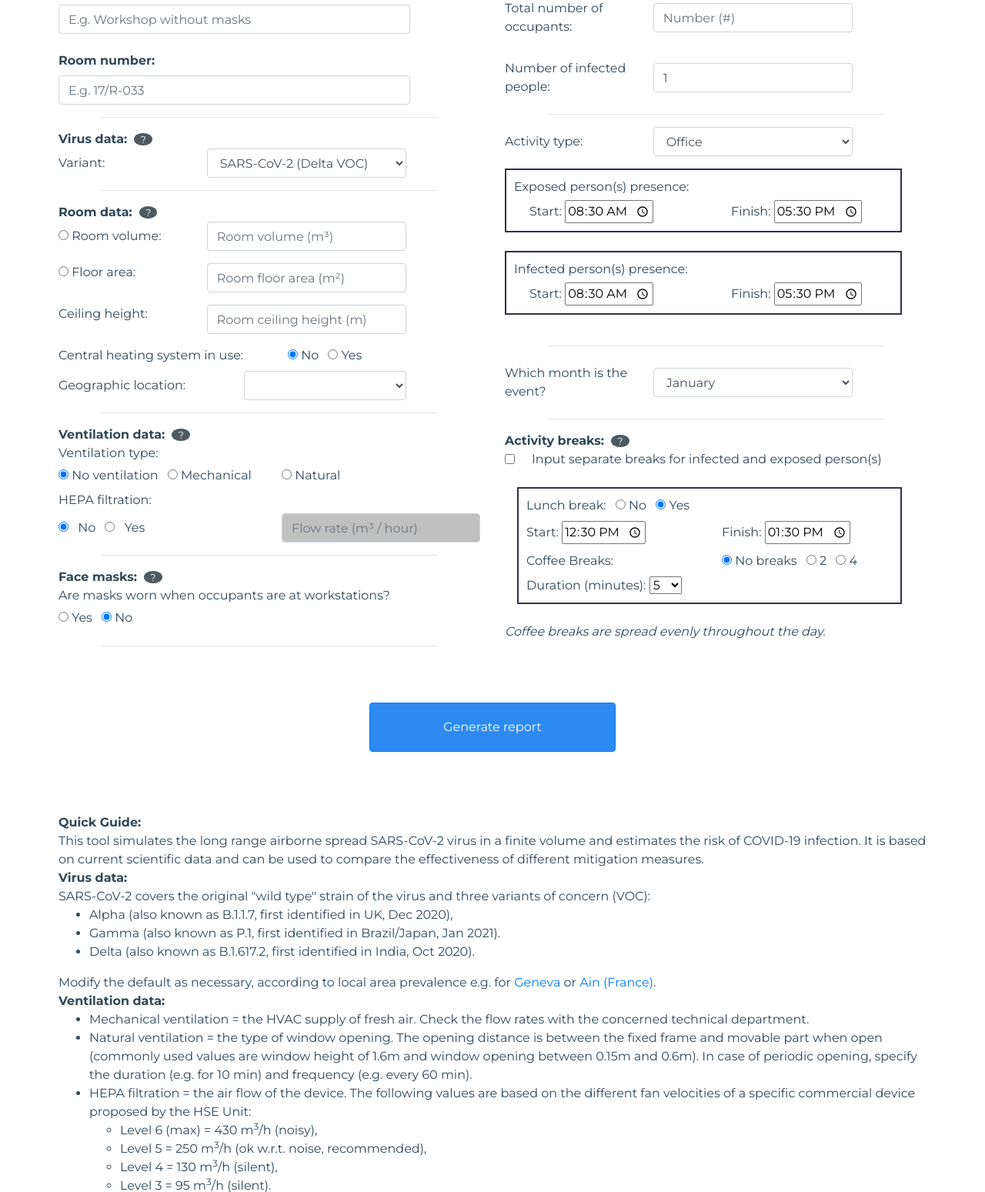
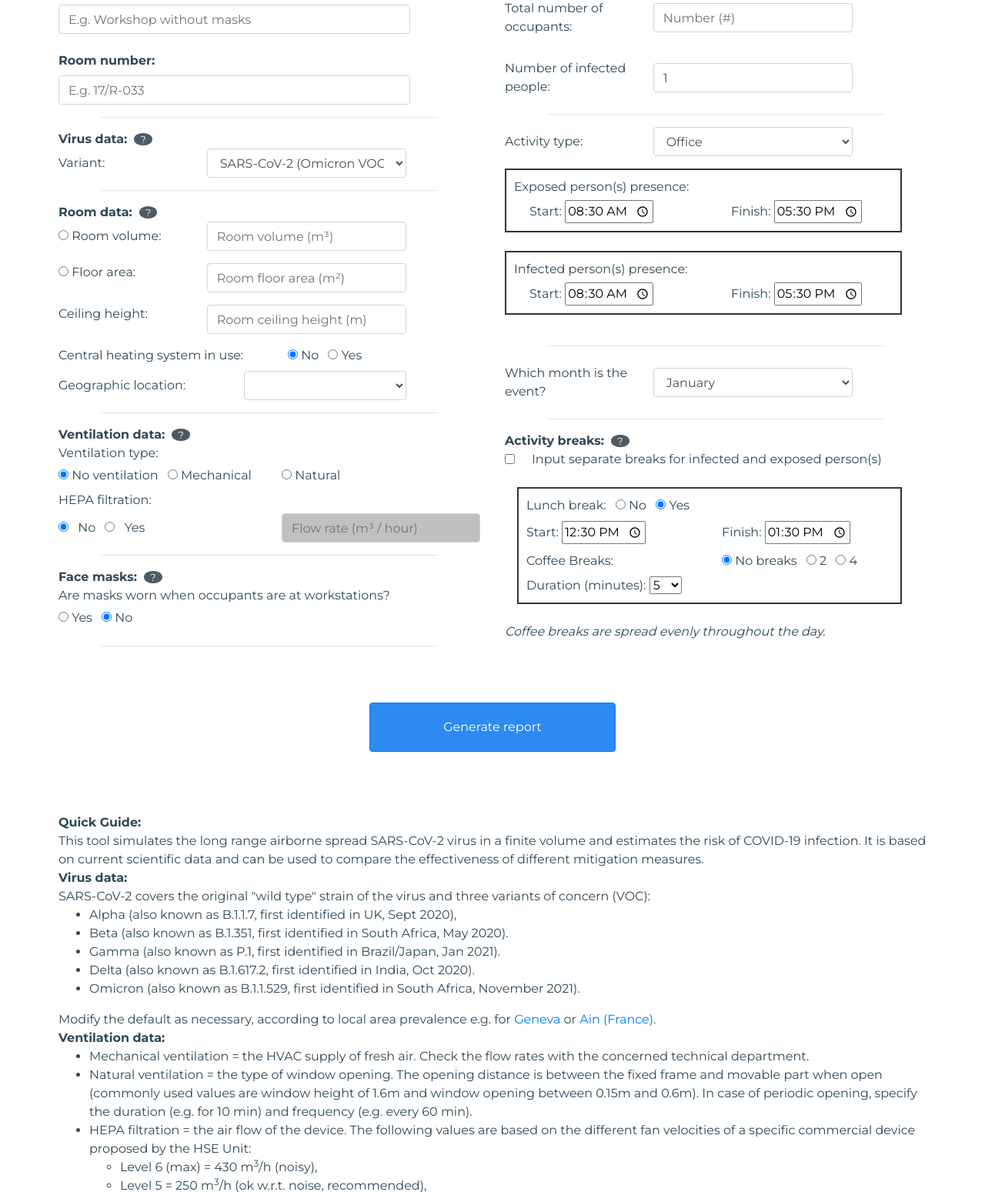
Before and after one commit to CERN/CAiMIRA, a Python web app: template cara/apps/templates/calculator.form.html.j2 in a window 1280 px wide. Shown: the part 314-1863 px from the top of the page at 77% size. Run offline with Jinja, Linux system fonts and the light colour scheme; the template is opened without the code that fills it, so the values that code supplies are empty; some libraries are stand-ins or nearby versions.

Commit message:
Added omicron, based on 3 early studies.

```diff
--- a/cara/apps/calculator/__init__.py
+++ b/cara/apps/calculator/__init__.py
@@ -33,7 +33,7 @@ from .user import AuthenticatedUser, AnonymousUser
 # calculator version. If the calculator needs to make breaking changes (e.g. change
 # form attributes) then it can also increase its MAJOR version without needing to
 # increase the overall CARA version (found at ``cara.__version__``).
-__version__ = "3.2.0"
+__version__ = "3.3.0"
 
 
 class BaseRequestHandler(RequestHandler):
--- a/cara/apps/calculator/model_generator.py
+++ b/cara/apps/calculator/model_generator.py
@@ -694,7 +694,7 @@ MECHANICAL_VENTILATION_TYPES = {'mech_type_air_changes', 'mech_type_air_supply',
 MASK_TYPES = {'Type I', 'FFP2'}
 MASK_WEARING_OPTIONS = {'mask_on', 'mask_off'}
 VENTILATION_TYPES = {'natural_ventilation', 'mechanical_ventilation', 'no_ventilation'}
-VIRUS_TYPES = {'SARS_CoV_2', 'SARS_CoV_2_B117', 'SARS_CoV_2_P1', 'SARS_CoV_2_B16172'}
+VIRUS_TYPES = {'SARS_CoV_2', 'SARS_CoV_2_B117', 'SARS_CoV_2_B1351','SARS_CoV_2_P1', 'SARS_CoV_2_B16172', 'SARS_CoV_2_B11529'}
 VOLUME_TYPES = {'room_volume_explicit', 'room_volume_from_dimensions'}
 WINDOWS_OPENING_REGIMES = {'windows_open_permanently', 'windows_open_periodically', 'not-applicable'}
 WINDOWS_TYPES = {'window_sliding', 'window_hinged', 'not-applicable'}
--- a/cara/apps/templates/base/calculator.form.html.j2
+++ b/cara/apps/templates/base/calculator.form.html.j2
@@ -68,8 +68,10 @@
     <select id="Variant" name="virus_type" class="form-control">
       <option value="SARS_CoV_2">SARS-CoV-2 (nominal strain)</option>
       <option value="SARS_CoV_2_B117">SARS-CoV-2 (Alpha VOC)</option>
+      <option value="SARS_CoV_2_B1351">SARS-CoV-2 (Beta VOC)</option>
       <option value="SARS_CoV_2_P1">SARS-CoV-2 (Gamma VOC)</option>
-      <option selected value="SARS_CoV_2_B16172">SARS-CoV-2 (Delta VOC)</option>
+      <option value="SARS_CoV_2_B16172">SARS-CoV-2 (Delta VOC)</option>
+      <option selected value="SARS_CoV_2_B11529">SARS-CoV-2 (Omicron VOC)</option>
     </select>
     </div>
     </div>
@@ -516,9 +518,11 @@
   <b>Virus data:</b> <br>
   SARS-CoV-2 covers the original "wild type" strain of the virus and three variants of concern (VOC):<br>
   <ul>
-    <li>Alpha (also known as B.1.1.7, first identified in UK, Dec 2020),</li>
+    <li>Alpha (also known as B.1.1.7, first identified in UK, Sept 2020),</li>
+    <li>Beta (also known as B.1.351, first identified in South Africa, May 2020).</li>
     <li>Gamma (also known as P.1, first identified in Brazil/Japan, Jan 2021).</li>
     <li>Delta (also known as B.1.617.2, first identified in India, Oct 2020).</li>
+    <li>Omicron (also known as B.1.1.529, first identified in South Africa, November 2021).</li>
   </ul>
   Modify the default as necessary, according to local area prevalence e.g. for <a href="https://www.covid19.admin.ch/fr/epidemiologic/virus-variants?detGeo=GE">Geneva</a>
   or <a href="https://www.santepubliquefrance.fr/dossiers/coronavirus-covid-19/covid-19-cartographie-des-variants-en-france-donnees-par-region-et-par-departement">Ain (France)</a>.<br>
--- a/cara/apps/templates/base/calculator.report.html.j2
+++ b/cara/apps/templates/base/calculator.report.html.j2
@@ -202,10 +202,14 @@
 							SARS-CoV-2 (nominal strain)
 							{% elif form.virus_type == "SARS_CoV_2_B117" %}
 							<a href="https://www.ecdc.europa.eu/en/publications-data/covid-19-risk-assessment-spread-new-sars-cov-2-variants-eueea">SARS-CoV-2 (Alpha VOC) </a>
+							{% elif form.virus_type == "SARS_CoV_2_B1351" %}
+							<a href="https://www.eurosurveillance.org/content/10.2807/1560-7917.ES.2021.26.24.2100509">SARS-CoV-2 (Beta VOC) </a>
 							{% elif form.virus_type == "SARS_CoV_2_P1" %}
 							<a href="https://doi.org/10.1126/science.abh2644">SARS-CoV-2 (Gamma VOC)</a>
 							{% elif form.virus_type == "SARS_CoV_2_B16172" %}
 							<a href="https://www.bmj.com/content/373/bmj.n1513">SARS-CoV-2 (Delta VOC)</a>
+							{% elif form.virus_type == "SARS_CoV_2_B11529" %}
+							<a href="https://gitlab.cern.ch/cara/cara/-/issues/226">SARS-CoV-2 (Omicron VOC)</a>
 							{% endif %}
 							</p></li>
 							<li><p class="data_text">Room Volume: {{ model.concentration_model.room.volume }} m³</p></li>
--- a/cara/apps/templates/base/userguide.html.j2
+++ b/cara/apps/templates/base/userguide.html.j2
@@ -70,8 +70,10 @@ The choices are:</p>
 <ul>
 <li><code>SARS-CoV-2 (nominal strain)</code>, covering typical strains and variants which are not of concern from an epidemiologic point of view of the virus;</li>
 <li><code>SARS-CoV-2 (Alpha VOC)</code>, first identified in the UK at the end of 2020 which is found to be approximately 1.5x more transmissible compared to the non-VOCs; </li>
+<li><code>SARS-CoV-2 (Beta VOC)</code>, first identified in South Africa in May 2020 which is found to be approximately 1.25x more transmissible compared to the non-VOCs; </li>
 <li><code>SARS-CoV-2 (Gamma VOC)</code>, first identified in Brazil in January 2021 which is found to be approximately 2.2x more transmissible compared to the non-VOCs.</li>
 <li><code>SARS-CoV-2 (Delta VOC)</code>, first identified in India towards the end of 2020 which is found to be approximately 60% more transmissible compared to the ALPHA VOC.</li>
+<li><code>SARS-CoV-2 (Omicron VOC)</code>, first identified in South Africa in November 2021 which is found to be at least 2.53x more transmissible compared to the DELTA VOC.</li>
 </ul>
 <p>The user can modify the selected variant from the default, according to the prevalence of the different variants in the local area. Access to this information can be found here:</p>
 <ul>
--- a/cara/models.py
+++ b/cara/models.py
@@ -480,6 +480,10 @@ Virus.types = {
     'SARS_CoV_2_B16172': SARSCoV2(
         viral_load_in_sputum=1e9,
         infectious_dose=30/1.6,
+    ),
+    'SARS_CoV_2_B11529': SARSCoV2(
+        viral_load_in_sputum=1e9,
+        infectious_dose=50/4.9841,
     ),
 }
 
```
Also changed, not shown: cara/monte_carlo/data.py (+10 -0 lines).
